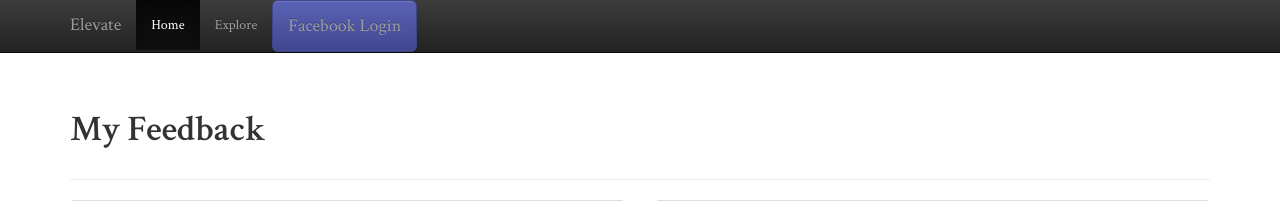
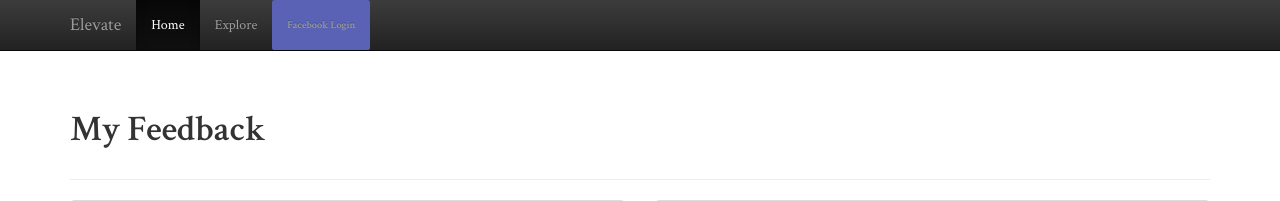
Before and after one commit to TomOndiba/PennApps2015, a Django app: page /home in a window 1280 px wide. Shown: the top 201 px of the page. Run offline with Django 3.2, Linux system fonts and the light colour scheme; parts of the project's set-up code (start-up, migrations or seed data) failed here and were passed over; some libraries are stand-ins or nearby versions.

Commit message:
updated styling of login/logout button

```diff
--- a/tindeers/templates/tindeers/base.html
+++ b/tindeers/templates/tindeers/base.html
@@ -47,9 +47,11 @@
                             {% endfor %}
                         </ul>
                         </li>
-                        <li><a href="{% url 'logout_view' %}" class="btn btn-lg btn-primary">Log Out</a></li>
+                        <style type="text/css">a.label-primary:hover{background-color:#607f34 !important;}</style>
+                        <li><a href="{% url 'logout_view' %}" class="label label-primary">Log Out</a></li>
                         {% else %}
-                        <li><a href="/login/facebook" class="btn btn-lg btn-primary">Facebook Login</a></li>
+                         <style type="text/css">a.label-primary:hover{background-color:#607f34 !important;}</style>
+                        <li><a href="/login/facebook" class="label label-primary">Facebook Login</a></li>
                         {% endif %}
 
                     </ul>
```
